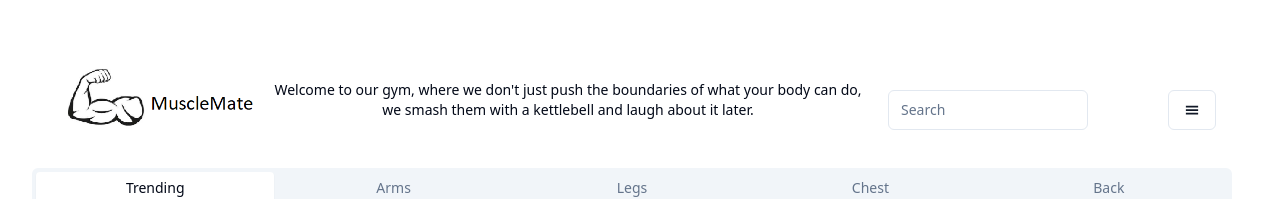
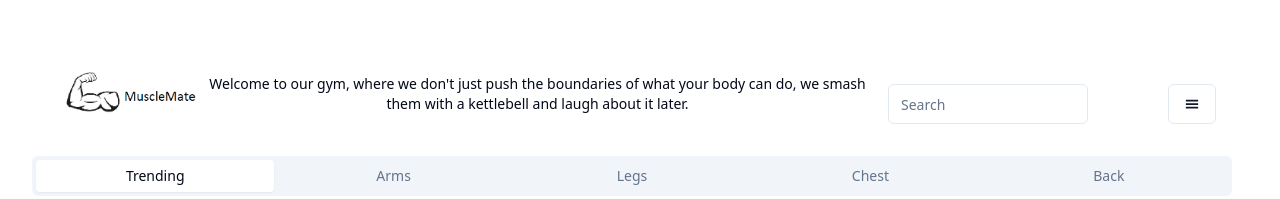
Before and after one commit to rafi-d-z/MusclMate, a React (Vite) app in the folder MuscleMate/: page / in a window 1280 px wide. Shown: the top 199 px of the page. Built offline with nearby package versions, Linux system fonts and the light colour scheme; no server answers.

Commit message:
added redirects

```diff
--- a/MuscleMate/src/components/ui/menubar.tsx
+++ b/MuscleMate/src/components/ui/menubar.tsx
@@ -50,6 +50,10 @@ const Redirect = ({ to, children }: RedirectProps) => {
   );
 };
 
+const goToUser = () => {
+  window.location.href = "/user";
+}
+
 export const Menubar: React.FC = () => {
   return (
     <Sheet>
@@ -78,7 +82,7 @@ export const Menubar: React.FC = () => {
         <SheetFooter>
           <div className='bottom'>
             <a><FaGear size={40}/></a>
-            <a><CgProfile size={40} /></a>
+            <button onClick={goToUser}><CgProfile size={40} /></button>
           </div>
         </SheetFooter>
 
--- a/MuscleMate/src/components/ui/topBar.tsx
+++ b/MuscleMate/src/components/ui/topBar.tsx
@@ -11,21 +11,23 @@ const TopBar = () => {
         setQuote(quotes[Math.floor(Math.random() * quotes.length)]);
     }, []);
 
+    const goHome = () => {
+        window.location.href = "/";
+    }
 
     return (
         <>
         {/* top bar components */}
         <div className="flex items-center justify-between p-8 lg:px-8">
-            <img src={muscleLogo} width={200} height={200} />
+            <button onClick={goHome}>
+                <img src={muscleLogo} width={200} height={200} />
+            </button>
             <h1 className="text-center text-sm"> {quote} </h1>
             <div className="mt-5 flex lg:ml-4 gap-20">
             <Input placeholder="Search" className="w-[200px] " />
             <Menubar />
             </div>
         </div>
-        <div>
-
-        </div>
         </>
     )
 }
```
